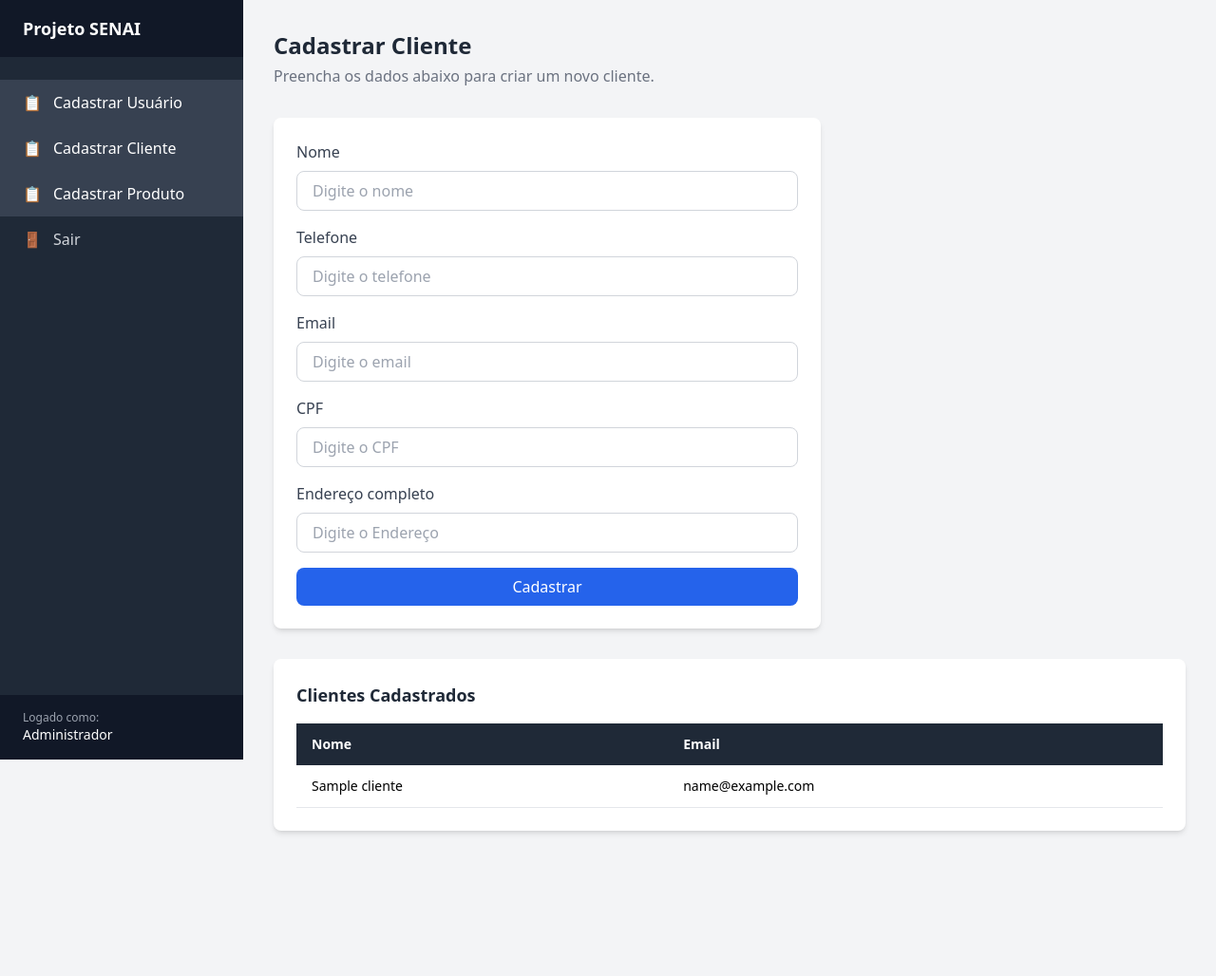
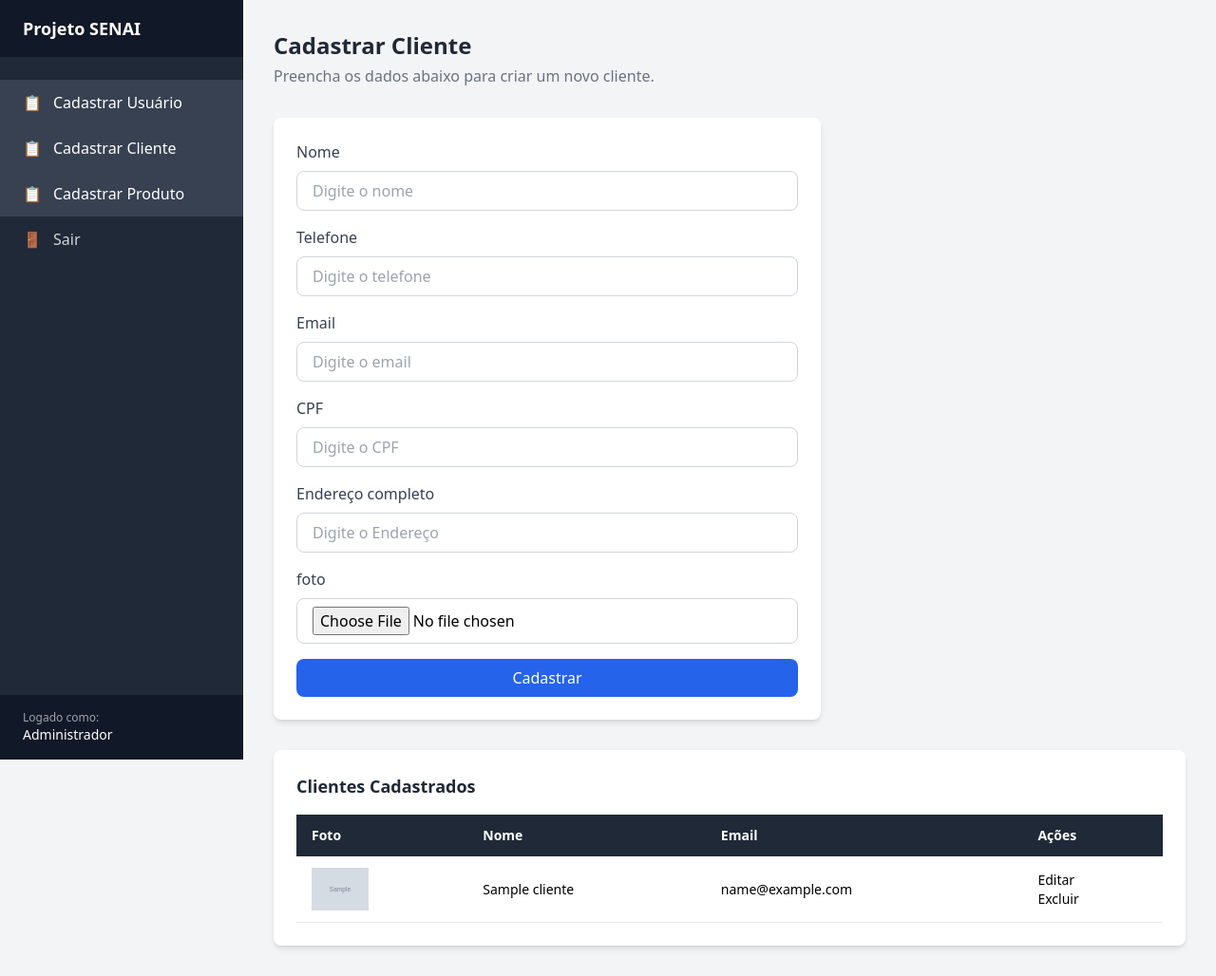
Before and after one commit to codebyaires/Web-Cadastros, a PHP site: page /cadastro_cliente.php in a window 1280 px wide. Shown: the whole page at 95% size. Before the commit the page ends 878 px from the top, so only its background shows below. Run offline with PHP 8.4, Linux system fonts and the light colour scheme; a user stored in the database is signed in; tables that the repository leaves empty hold one stand-in row (values such as "Sample post"); grey boxes marked "Sample" are stand-in pictures; some libraries are stand-ins or nearby versions.

Commit message:
feat: adiciona cadastro de produtos e corrige bugs no login e clientes
- Criação da tela e lógica de cadastro de produtos.
- Atualização do script SQL do banco de dados.
- Correção de redirecionamento no login.
- Correção da coluna foto e alinhamento da tabela de clientes.

```diff
--- a/cadastro_cliente.php
+++ b/cadastro_cliente.php
@@ -15,38 +15,102 @@ require_once "conexao.php";
 // Variáveis para mensagens
 $sucesso = "";
 $erro = "";
+$editando = NULL;
+if (isset($_GET["editar"])) {
+    $id = $_GET["editar"];
+    $sql = "SELECT * FROM cliente WHERE id = '$id'";
+    $res = mysqli_query($conexao, $sql);
+    $editando = mysqli_fetch_assoc($res);
+}
+if (isset($_GET["excluir"])) {
+    $id = $_GET["excluir"];
+    $sql = "DELETE FROM cliente WHERE id = '$id'";
+    $res = mysqli_query($conexao, $sql);
+}
+
 
 // Verificar se o formulário de cadastro foi enviado
 if ($_SERVER["REQUEST_METHOD"] === "POST") {
 
+    $id  = $_POST["id"];
     $nome  = $_POST["nome"];
     $telefone = $_POST["telefone"];
     $email = $_POST["email"];
     $cpf = $_POST["cpf"];
     $endereco = $_POST["endereco"];
+    $foto  = $_FILES["foto"];
+
+      // 3. Tipos permitidos
+    $tiposPermitidos = ["image/jpeg", "image/png", "image/webp"];
+
+    // 4. Validar tipo
+
+    if ($foto["size"] > 0 && !in_array($foto["type"], $tiposPermitidos)) {
+        $erro = "Tipo nao permitido. Use JPG, PNG ou WEBP.";
+
+    // 5. Tudo certo: gerar nome e salvar
+    } else {
+        $nomeImagem = '';
+        if($foto["size"] > 0){
+            $extensao   = pathinfo($foto["name"], PATHINFO_EXTENSION);
+            $nomeImagem = "usuario_" . time() . "." . $extensao;
+            move_uploaded_file($foto["tmp_name"], "uploads/usuario/" . $nomeImagem);
+        }
+
 
         // Verificar se o email já existe
         $sql = "SELECT * FROM cliente WHERE email = '$email'";
         $resultado = mysqli_query($conexao, $sql);
 
-    if (mysqli_num_rows($resultado) > 0) {
+
+        if (mysqli_num_rows($resultado) > 0 && $editando !== NULL) {
             $erro = "Este email já está cadastrado.";
         } else {
+            if($id){
+                if($foto["size"] > 0){
+                    $sql = "UPDATE cliente SET
+                    nome = '$nome',
+                    telefone = '$telefone',
+                    email = '$email',
+                    cpf = '$cpf',
+                    foto = '$nomeImagem',
+                    endereco = '$endereco'
+                    WHERE id = $id
+                    ";
+                }else{
+                    $sql = "UPDATE cliente SET
+                    nome = '$nome',
+                    telefone = '$telefone',
+                    email = '$email',
+                    cpf = '$cpf',
+                    endereco = '$endereco'
+                    WHERE id = $id
+                    ";
+                }
 
-        // Inserir o novo cliente
+                $sucesso = "Cliente atualizado com sucesso!";
+            }else{
+                if($foto["size"] > 0){
+                    $sql = "INSERT INTO cliente (nome, telefone, email, cpf, endereco, foto) VALUES ('$nome', '$telefone', '$email', '$cpf', '$endereco', '$nomeImagem')";
+                }else{
                     $sql = "INSERT INTO cliente (nome, telefone, email, cpf, endereco) VALUES ('$nome', '$telefone', '$email', '$cpf', '$endereco')";
+                }
 
-        if (mysqli_query($conexao, $sql)) {
                 $sucesso = "Cliente cadastrado com sucesso!";
-        } else {
+            }
+
+            if (!mysqli_query($conexao, $sql)) {
                 $erro = "Erro ao cadastrar cliente.";
             }
+
         }
     }
 
+
+}
+
 // Buscar todos os cliente para listar
-$sql = "SELECT nome, email FROM cliente ORDER BY id DESC";
-$cliente = mysqli_query($conexao, $sql);
+
 ?>
 <!DOCTYPE html>
 <html lang="pt-BR">
@@ -61,6 +125,7 @@ $cliente = mysqli_query($conexao, $sql);
     <!-- CSS personalizado -->
     <link rel="stylesheet" href="css/style.css">
 </head>
+
 <body class="bg-gray-100 min-h-screen flex">
 
     <!-- ========== MENU LATERAL (Sidebar) ========== -->
@@ -91,14 +156,15 @@ $cliente = mysqli_query($conexao, $sql);
 
         <!-- Formulário de Cadastro -->
         <div class="bg-white rounded-lg shadow-md p-6 mb-8 max-w-xl">
-            <form method="POST" action="cadastro_cliente.php">
-
+            <form method="POST" action="cadastro_cliente.php" enctype="multipart/form-data">
+                <input type="hidden" value="<?=$editando['id'] ?? "" ?>" name="id"/>
                 <!-- Campo Nome -->
                 <div class="mb-4">
                     <label for="nome" class="block text-gray-700 font-medium mb-2">
                         Nome
                     </label>
                     <input
+                        value="<?=$editando['nome'] ?? "" ?>"
                         type="text"
                         id="nome"
                         name="nome"
@@ -114,6 +180,7 @@ $cliente = mysqli_query($conexao, $sql);
                     Telefone
                     </label>
                     <input
+                        value="<?=$editando['telefone'] ?? "" ?>"
                         type="text"
                         id="telefone"
                         name="telefone"
@@ -129,6 +196,7 @@ $cliente = mysqli_query($conexao, $sql);
                         Email
                     </label>
                     <input
+                        value="<?=$editando['email'] ?? "" ?>"
                         type="email"
                         id="email"
                         name="email"
@@ -144,6 +212,7 @@ $cliente = mysqli_query($conexao, $sql);
                     CPF
                     </label>
                     <input
+                        value="<?=$editando['cpf'] ?? "" ?>"
                         type="text"
                         id="cpf"
                         name="cpf"
@@ -158,11 +227,24 @@ $cliente = mysqli_query($conexao, $sql);
                     Endereço completo
                     </label>
                     <input
+                        value="<?=$editando['endereco'] ?? "" ?>"
                         type="text"
                         id="endereco"
                         name="endereco"
                         required
                         placeholder="Digite o Endereço"
+                        class="w-full px-4 py-2 border border-gray-300 rounded-lg focus:outline-none focus:ring-2 focus:ring-blue-500"
+                    >
+                </div>
+                 <!-- Campo foto -->
+                <div class="mb-4">
+                    <label for="foto" class="block text-gray-700 font-medium mb-2">
+                    foto
+                    </label>
+                    <input
+                        type="file"
+                        id="foto"
+                        name="foto"
                         class="w-full px-4 py-2 border border-gray-300 rounded-lg focus:outline-none focus:ring-2 focus:ring-blue-500"
                     >
                 </div>
@@ -187,8 +269,10 @@ $cliente = mysqli_query($conexao, $sql);
             <table class="w-full text-sm">
                 <thead>
                     <tr class="bg-gray-800 text-white">
+                        <th class="px-4 py-3 text-left">Foto</th>
                         <th class="px-4 py-3 text-left">Nome</th>
                         <th class="px-4 py-3 text-left">Email</th>
+                        <th class="px-4 py-3 text-left">Ações</th>
                     </tr>
                 </thead>
                 <tbody>
@@ -196,12 +280,26 @@ $cliente = mysqli_query($conexao, $sql);
                     // echo '<pre>';
                     // print_r($usuarios);
                     // die;
-
+                    $sql = "SELECT id, nome, email, foto FROM cliente ORDER BY id DESC";
+                    $cliente = mysqli_query($conexao, $sql);
 
                     while ($u = mysqli_fetch_assoc($cliente)): ?>
                         <tr class="border-b border-gray-200 hover:bg-gray-50">
+                            <td class="px-4 py-3">
+                            <?php if (!empty($u["foto"])): ?>
+                                <img src="uploads/usuario/<?= $u["foto"] ?>"
+                                    width="60">
+                            <?php else: ?>
+                                <img src="uploads/usuario/avatar.jpg"
+                                    width="60">
+                            <?php endif; ?>
+                            </td>
                             <td class="px-4 py-3"><?php echo $u["nome"]; ?></td>
                             <td class="px-4 py-3"><?php echo $u["email"]; ?></td>
+                            <td class="px-4 py-3">
+                                <a class="editar" href="?editar=<?=$u["id"]; ?>">Editar</a><br>
+                                <a onclick="return confirm('Tem certeza disso?')" class="exluir" href="?excluir=<?=$u["id"]; ?>">Excluir</a>
+                            </td>
                         </tr>
                     <?php endwhile; ?>
                 </tbody>
--- a/login.php
+++ b/login.php
@@ -9,7 +9,7 @@ session_start();
 
 // Se já está logado, redireciona para o dashboard
 if (isset($_SESSION["usuario_id"])) {
-    header("Location: cadastro_usuario.php");
+    header("Location: /web-cadastros/cadastro_usuario.php");
     exit;
 }
 
```
Also changed, not shown: banco.sql (+39 -19 lines), uploads/usuario/avatar.jpg (added), uploads/usuario/usuario_1772718210.jfif (added). Lines whose indentation alone changed are shown as unchanged.
